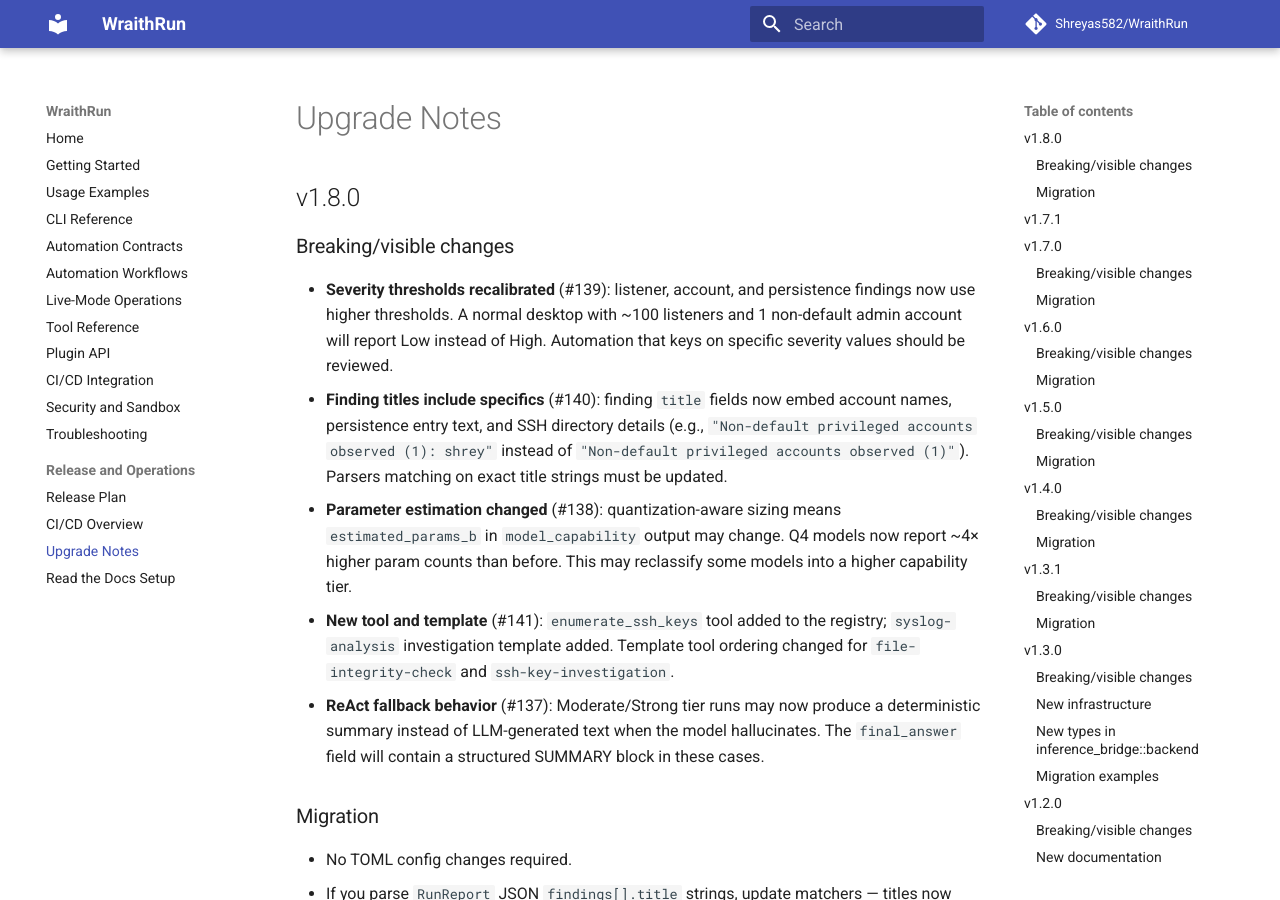
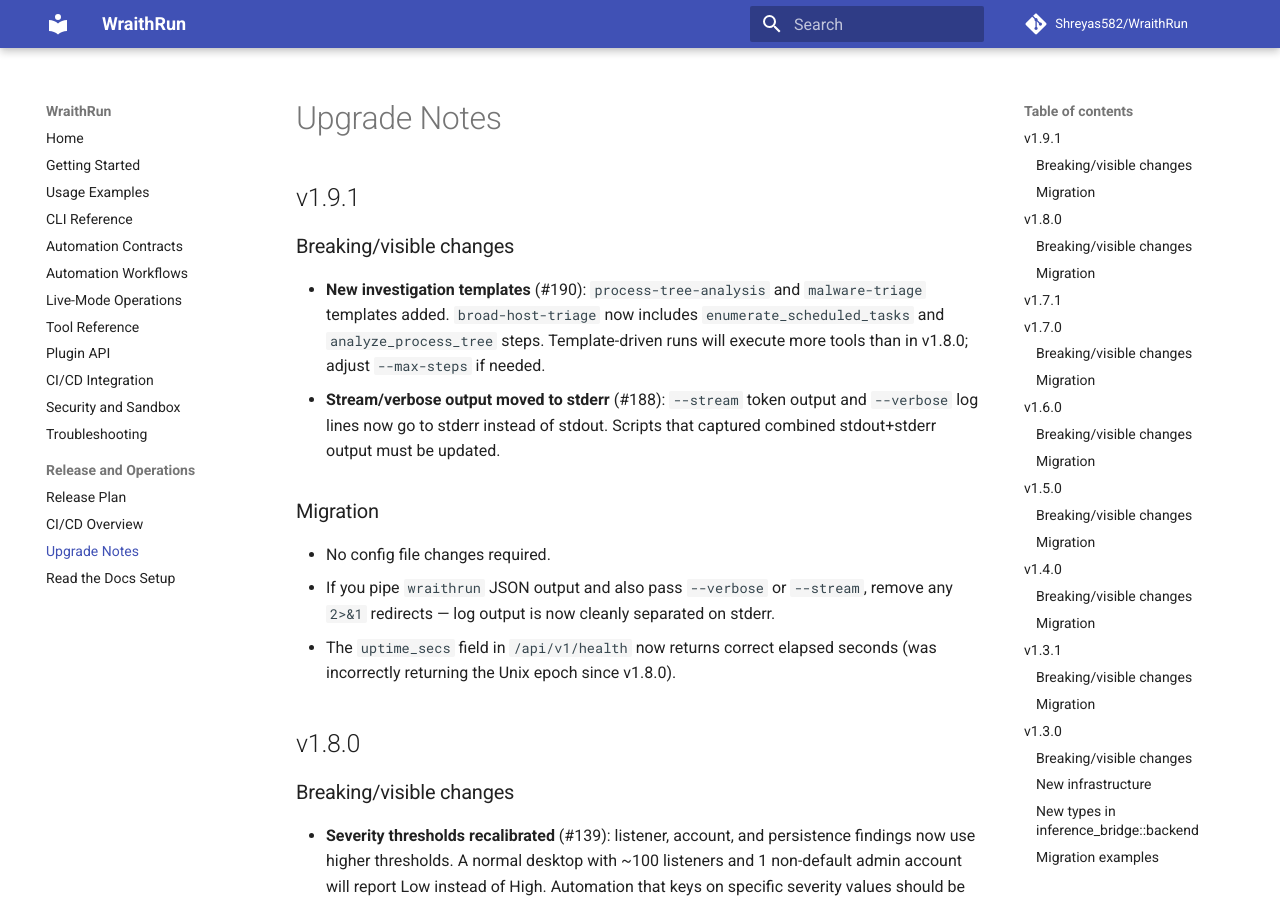
Before and after one commit to Shreyas582/WraithRun, an MkDocs documentation site: the page built from docs/upgrades.md, in a window 1280 px wide and 900 px high. Built offline with MkDocs 1.6.1 and Material for MkDocs 9.7.7, drawn with Linux system fonts in a browser that asks for light colours; comment, search, counter and statistics services are not loaded.

Commit message:
docs: add CHANGELOG and upgrade notes for v1.9.1
Satisfies release preflight checks that require ## 1.9.1 section in
CHANGELOG.md and ## v1.9.1 section in docs/upgrades.md.

Co-Authored-By: Claude Sonnet 4.6 <noreply@anthropic.com>

```diff
--- a/docs/upgrades.md
+++ b/docs/upgrades.md
@@ -1,4 +1,17 @@
 # Upgrade Notes
+
+## v1.9.1
+
+### Breaking/visible changes
+
+- **New investigation templates** (#190): `process-tree-analysis` and `malware-triage` templates added. `broad-host-triage` now includes `enumerate_scheduled_tasks` and `analyze_process_tree` steps. Template-driven runs will execute more tools than in v1.8.0; adjust `--max-steps` if needed.
+- **Stream/verbose output moved to stderr** (#188): `--stream` token output and `--verbose` log lines now go to stderr instead of stdout. Scripts that captured combined stdout+stderr output must be updated.
+
+### Migration
+
+- No config file changes required.
+- If you pipe `wraithrun` JSON output and also pass `--verbose` or `--stream`, remove any `2>&1` redirects — log output is now cleanly separated on stderr.
+- The `uptime_secs` field in `/api/v1/health` now returns correct elapsed seconds (was incorrectly returning the Unix epoch since v1.8.0).
 
 ## v1.8.0
 
```
Also changed, not shown: CHANGELOG.md (+11 -0 lines).
